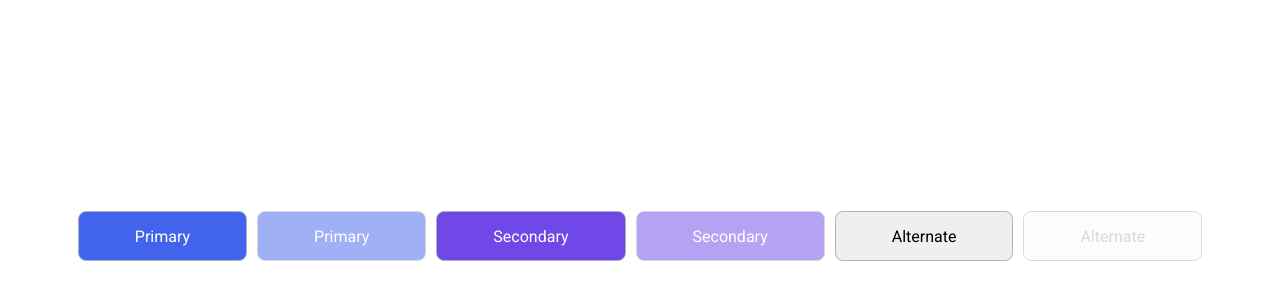
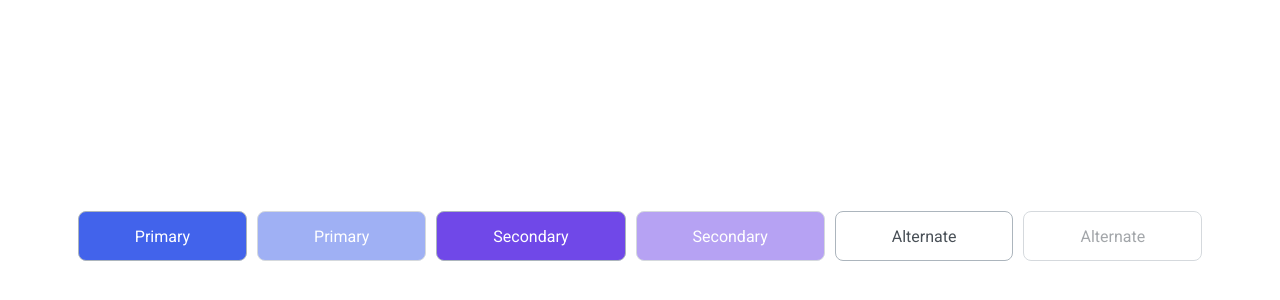
Before and after one commit to js-tasks-ru/htmlcss-20220317_vinokhodovalex, a website: page 03-lection1/01-button/index.html in a window 1280 px wide. Shown: the part 164-464 px from the top of the page. Drawn offline with Linux system fonts and the light colour scheme.

Commit message:
fix alternative class naming; add cursor pointer;

```diff
--- a/03-lection1/01-button/button.css
+++ b/03-lection1/01-button/button.css
@@ -4,7 +4,7 @@
     --border: #ACB5BD;
     --primary-active: #2342C0;
     --secondary-active: #5028C6;
-    --border-active: #ACB5BD;
+    --border-active: #212429;
     --button-animation: 200ms ease-in-out;
     --font-regular: 16px;
     --font-primary: #fff;
@@ -28,6 +28,7 @@ body {
     padding: 0.9rem 3.5rem;
     border: var(--border) solid 1px;
     border-radius: 8px;
+    cursor: pointer;
     transition: opacity var(--button-animation), background var(--button-animation);
 }
 
@@ -43,6 +44,7 @@ body {
 
 .button-alternative {
     color: var(--font-alternative);
+    background: none;
 }
 
 /* hover active disabled */
--- a/03-lection1/01-button/index.html
+++ b/03-lection1/01-button/index.html
@@ -10,7 +10,7 @@
         <button class="button button-primary" disabled>Primary</button>
         <button class="button button-secondary">Secondary</button>
         <button class="button button-secondary" disabled>Secondary</button>
-        <button class="button button-alternate">Alternate</button>
-        <button class="button button-alternate" disabled>Alternate</button>
+        <button class="button button-alternative">Alternate</button>
+        <button class="button button-alternative" disabled>Alternate</button>
     </body>
 </html>
```
